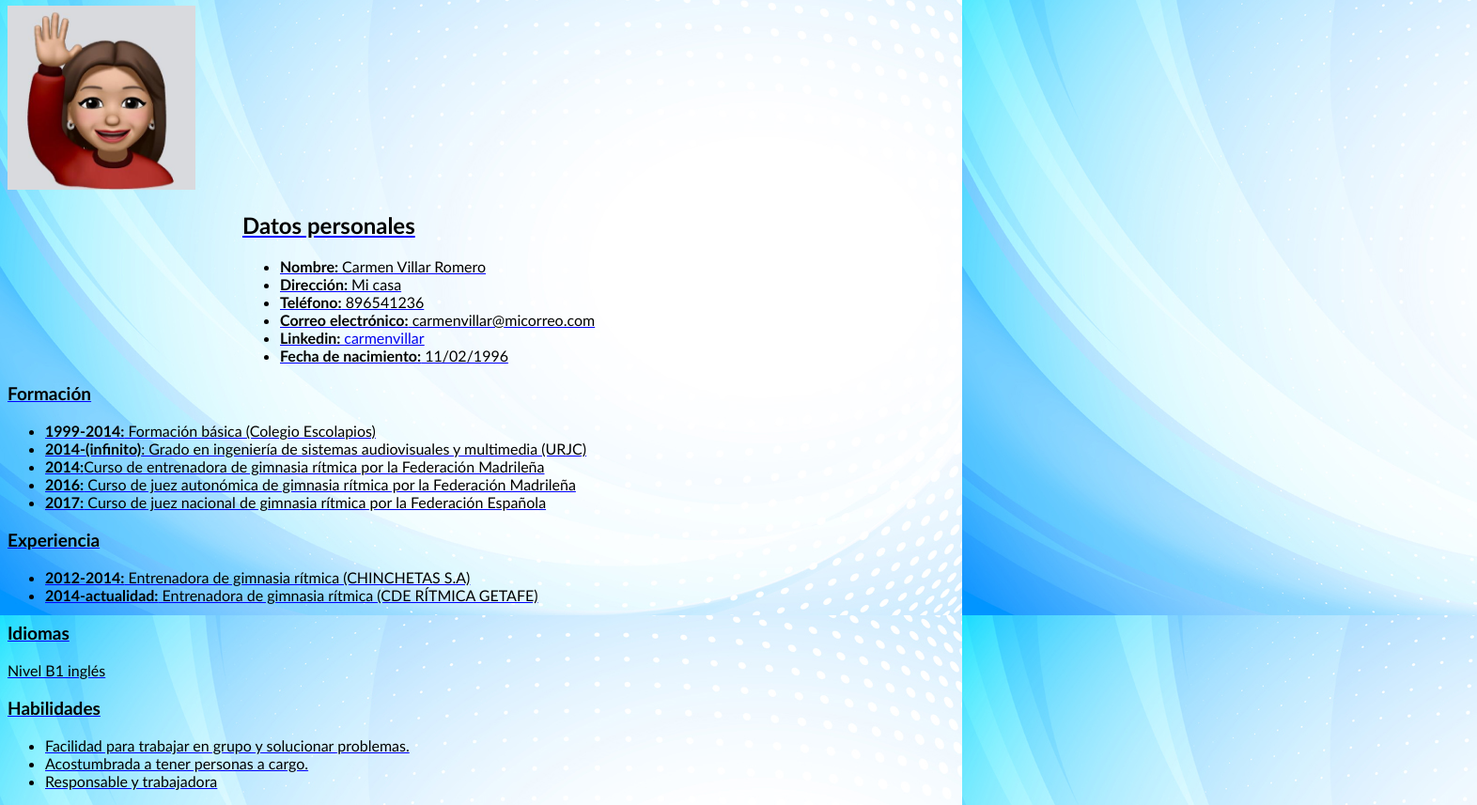
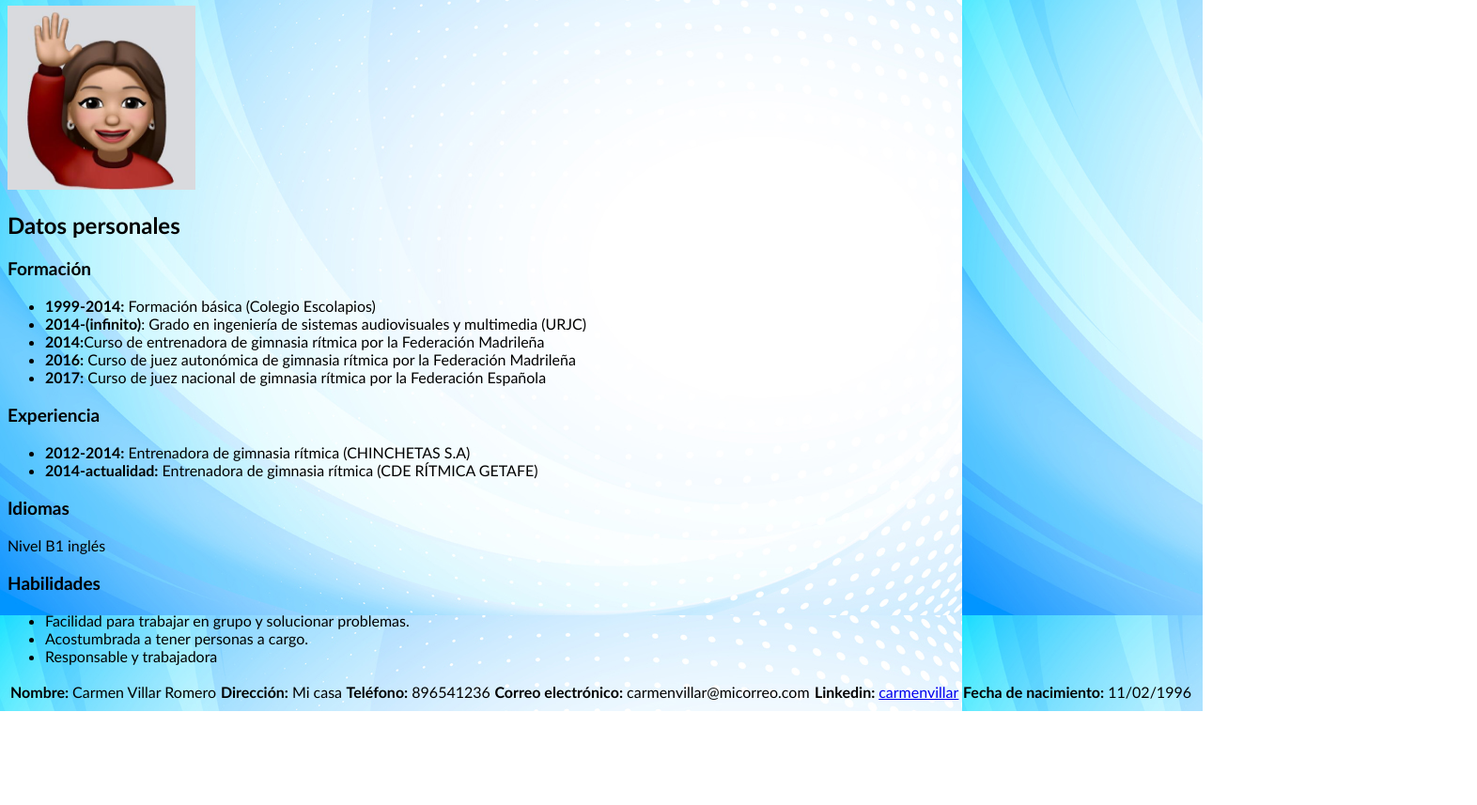
Before and after one commit to cvillarr/2019-2020-CSAAI-Practicas, a plain HTML site: page P1/cv.html in a window 1280 px wide. Shown: the part 76-933 px from the top of the page at 94% size, 1572 px wide, since content can reach past the window. After the commit the page ends 833 px from the top, so only its background shows below. Drawn offline with Linux system fonts and the light colour scheme.

Commit message:
Terminando detalles

```diff
--- a/P1/cv.css
+++ b/P1/cv.css
@@ -1,25 +1,25 @@
 body {
  background-image: url("fondo_cv.jpg");
  font-family: "Gill Sans", sans-serif;
- text-decoration: underline;
- text-decoration-color: blue;
+
 }
 h1 {
  color: blue;
  position: relative;
- left: 300px;
+ text-align: center;
+ text-decoration: underline;
+ text-decoration-color: blue;
 }
 ul {
   font-size: 16px;
 }
 h2 {
-  position: relative;
-  left: 250px;
 }
 h {
-  position: relative;
-  left: 250px;
 }
 p {
  font-size: 19px;
 }
+f{
+
+}
--- a/P1/cv.html
+++ b/P1/cv.html
@@ -7,19 +7,19 @@
   </head>
   <body>
     <h1>CURRICULUM VITAE</h1>
-          <img src="yo.jpeg" alt="foto" width="200px">
+      <f> <img src="yo.jpeg" alt="foto" width="200px"> </f>
     <h2> <b>Datos personales</b></h2>
-    <h>
-    <ul>
-      <li> <b>Nombre: </b>Carmen Villar Romero</li>
-      <li> <b>Dirección: </b>Mi casa </li>
-      <li> <b> Teléfono:</b> 896541236</li>
-      <li> <b> Correo electrónico:</b> carmenvillar@micorreo.com</li>
-      <li><b>Linkedin: </b><a href="https://www.google.com/"> carmenvillar </a>
-      </li>
-      <li><b>Fecha de nacimiento:</b> 11/02/1996</li>
-    </ul>
-  </h>
+    <table style = "width: 100%">
+      <tr>
+        <td><b>Nombre: </b>Carmen Villar Romero</td>
+        <td><b>Dirección: </b>Mi casa</td>
+        <td><b>Teléfono:</b> 896541236</td>
+        <td><b>Correo electrónico:</b> carmenvillar@micorreo.com</td>
+        <td><b>Linkedin: </b><a href="https://www.google.com/"> carmenvillar </a></td>
+        <td><b>Fecha de nacimiento:</b> 11/02/1996</td>
+      </tr>
+
+
 
     <p> <b>Formación</b></p>
       <ul>
```
